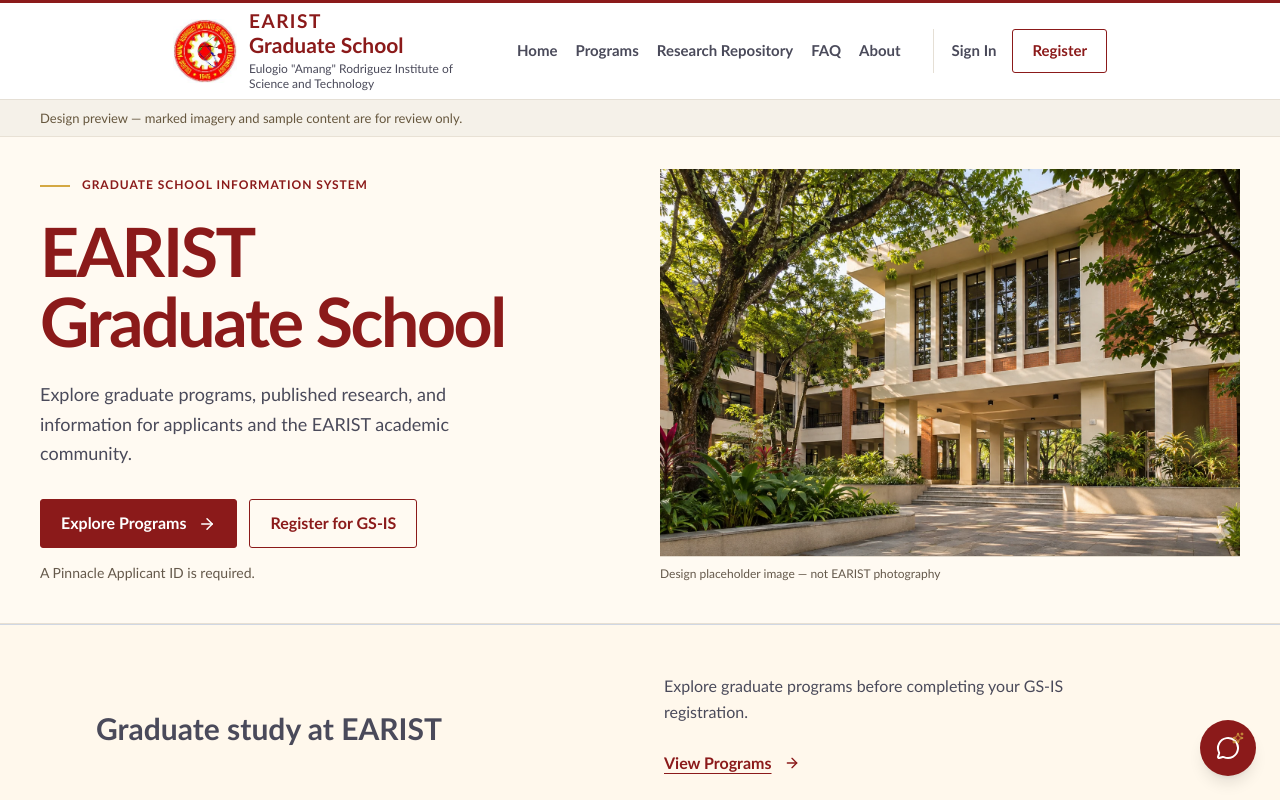
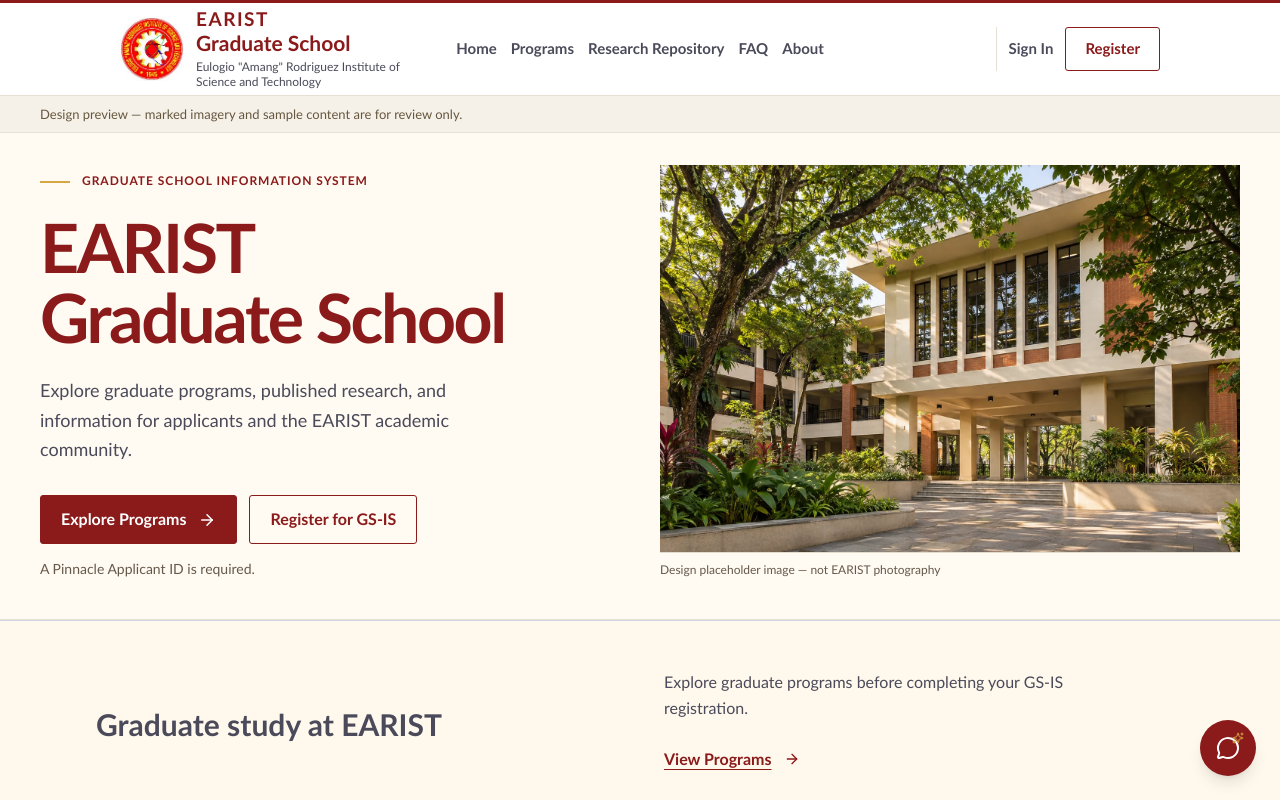
Before and after one commit to MuelTech/graduate-system, a Next.js app in the folder frontend/: page / in a window 1280 px wide. Shown: the top 800 px of the page. Built offline with nearby package versions, Linux system fonts and the light colour scheme.

Commit message:
fix: center desktop masthead navigation independently

```diff
--- a/frontend/src/app/(public)/public-site.css
+++ b/frontend/src/app/(public)/public-site.css
@@ -340,17 +340,29 @@
   }
 }
 @media (min-width: 1200px) {
+  .earist-public .public-masthead__inner {
+    display: grid;
+    grid-template-columns: minmax(0, 1fr) auto minmax(0, 1fr);
+    width: min(100% - 32px, 1040px);
+    gap: 16px;
+    min-height: 84px;
+    padding-block: 6px;
+  }
+  .earist-public .public-masthead__identity {
+    justify-self: start;
+  }
   .earist-public .public-masthead__desktop-nav {
     display: flex;
     align-items: center;
-    gap: 18px;
+    gap: 14px;
   }
   .earist-public .public-masthead__desktop-account {
     display: flex;
+    justify-self: end;
     align-items: center;
-    gap: 16px;
+    gap: 12px;
     border-left: 1px solid #e5dfd5;
-    padding-left: 18px;
+    padding-left: 12px;
   }
   .earist-public .public-masthead__menu-toggle,
   .earist-public .public-masthead__panel {
```
